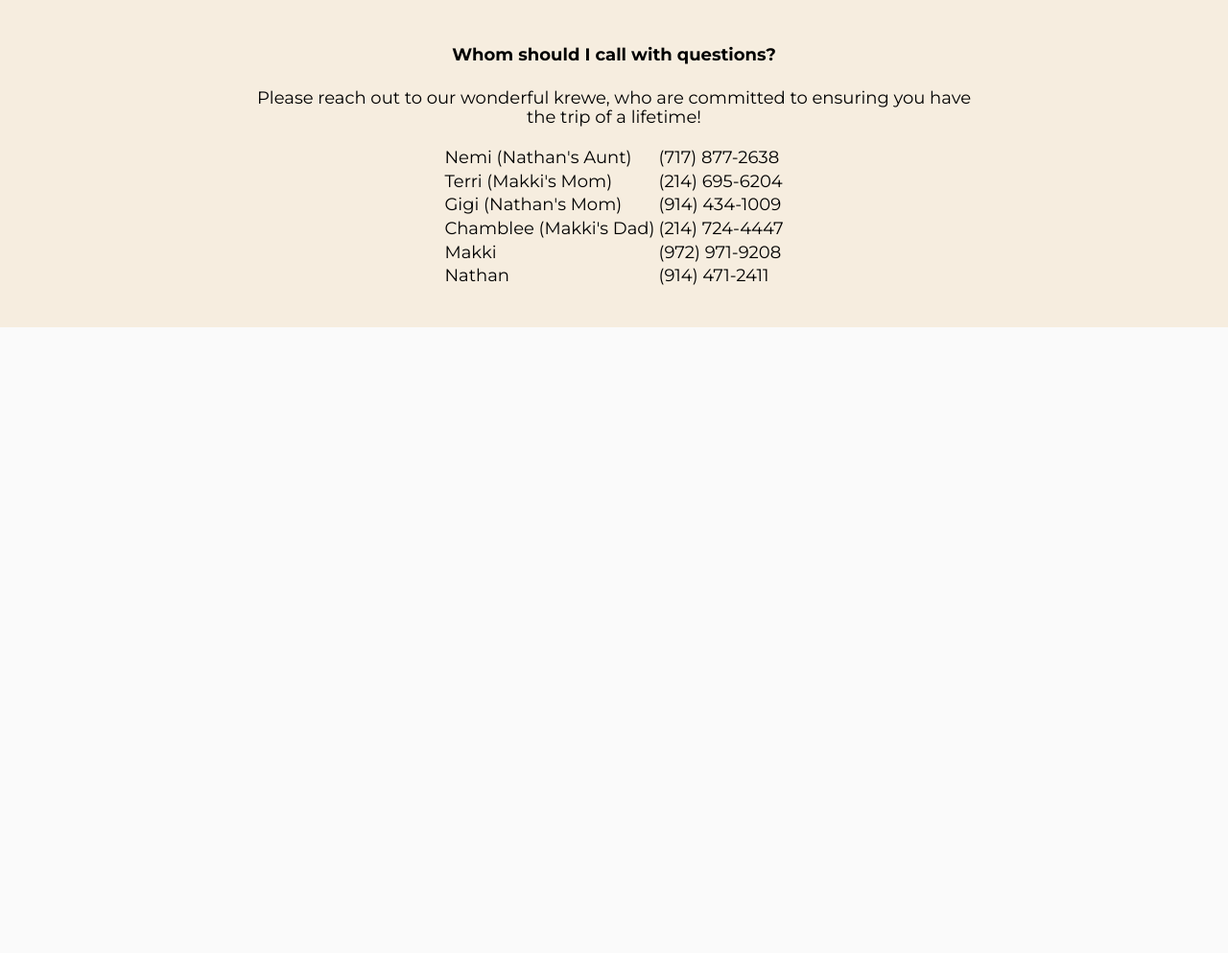
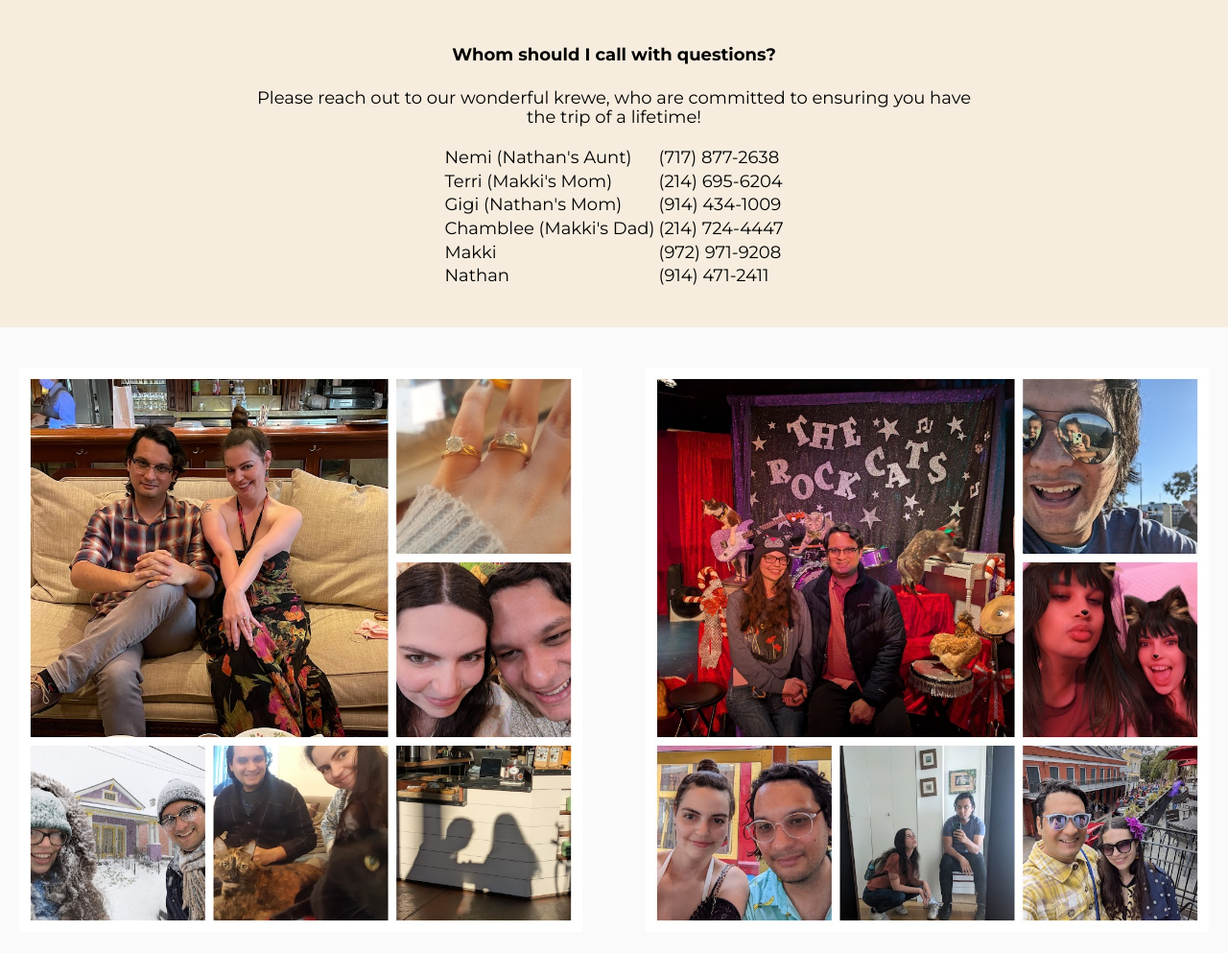
Before and after one commit to ndonolli/wedding-page, a website: page index.html in a window 1280 px wide. Shown: the part 3904-4897 px from the top of the page at 96% size. Before the commit the page ends 4265 px from the top, so only its background shows below. Drawn offline with nearby package versions, Linux system fonts and the light colour scheme; a web font is replaced by a local one.

Commit message:
add photos

```diff
--- a/index.html
+++ b/index.html
@@ -234,5 +234,15 @@
         </div>
       </div>
     </section>
+    <section>
+      <div class="myrow-halves">
+        <div class="mycol">
+          <img src="footer-1.jpg" class="img"></img>
+        </div>
+        <div class="mycol">
+          <img src="footer-2.jpg" class="img"></img>
+        </div>
+      </div>
+    </section>
   </body>
 </html>
```
Also changed, not shown: footer-1.jpg (added), footer-2.jpg (added), sand-cruise.jpg.
